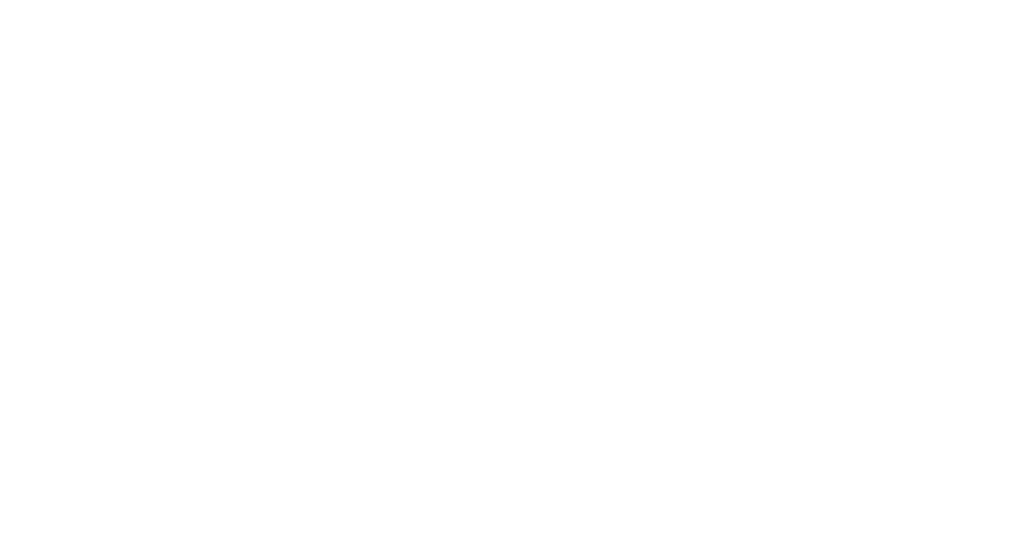
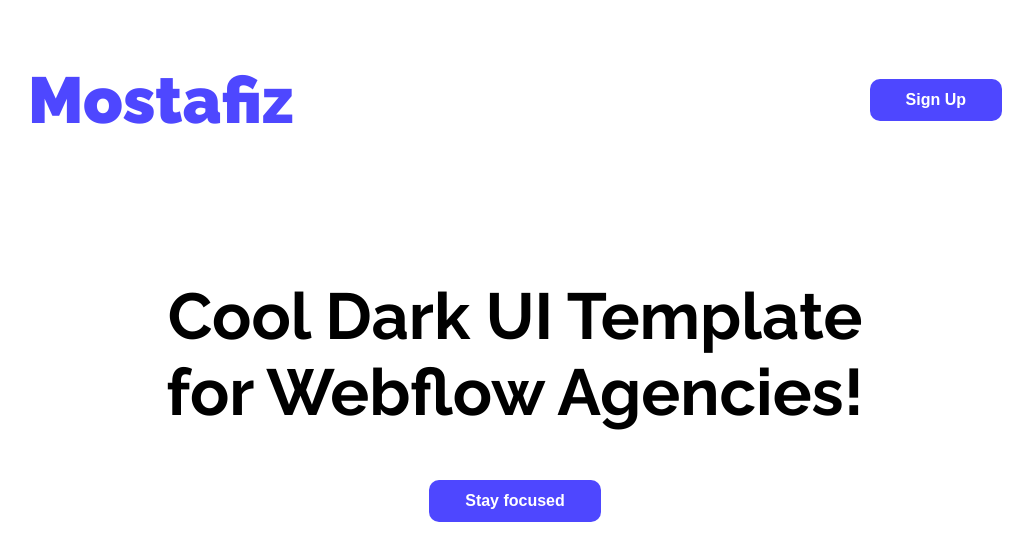
Before and after one commit to MostafizurRahman2488/landing-launchpad, a plain HTML site: page index.html in a window 1280 px wide. Shown: the whole page, without its empty margins (125-1158 px from the left). Drawn offline with Linux system fonts and the light colour scheme.

Commit message:
add nav and banner

```diff
--- a/index.html
+++ b/index.html
@@ -18,7 +18,20 @@
 </head>
 
 <body>
-
+    <header class="header raleway-font">
+        <nav>
+            <h1 class="logo">Mostafiz</h1>
+            <a href=""><button class="btn-primary">Sign Up</button></a>
+        </nav>
+        <div class="banner">
+            <div class="banner-container">
+                <h4 class="banner-title center">Cool Dark UI Template for Webflow Agencies!</h4>
+                <div class="center">
+                    <a href=""><button class="btn-primary">Stay focused</button></a>
+                </div>
+            </div>
+        </div>
+    </header>
 </body>
 
 </html>
--- a/styles.css
+++ b/styles.css
@@ -12,3 +12,45 @@
     /* font-weight: <weight>; */
     font-style: normal;
 }
+
+/* button styles */
+.btn-primary {
+    background-color: #4E47FF;
+    color: #FFFFFF;
+    padding: 12px 36px;
+    font-size: 16px;
+    border-radius: 10px;
+    font-weight: 700;
+    border: none;
+}
+
+/* nav styles */
+nav {
+    display: flex;
+    align-items: center;
+    justify-content: space-between;
+    margin: 0 145px;
+}
+
+/* Logo styles */
+.logo {
+    font-size: 65px;
+    font-weight: 900;
+    color: #4E47FF;
+}
+
+/* Banner Styles */
+.banner-container {
+    padding: 0 265px;
+}
+
+.banner-title {
+    font-size: 65px;
+    font-weight: 700;
+    margin-bottom: 50px;
+}
+
+.center {
+    text-align: center;
+
+}
```
